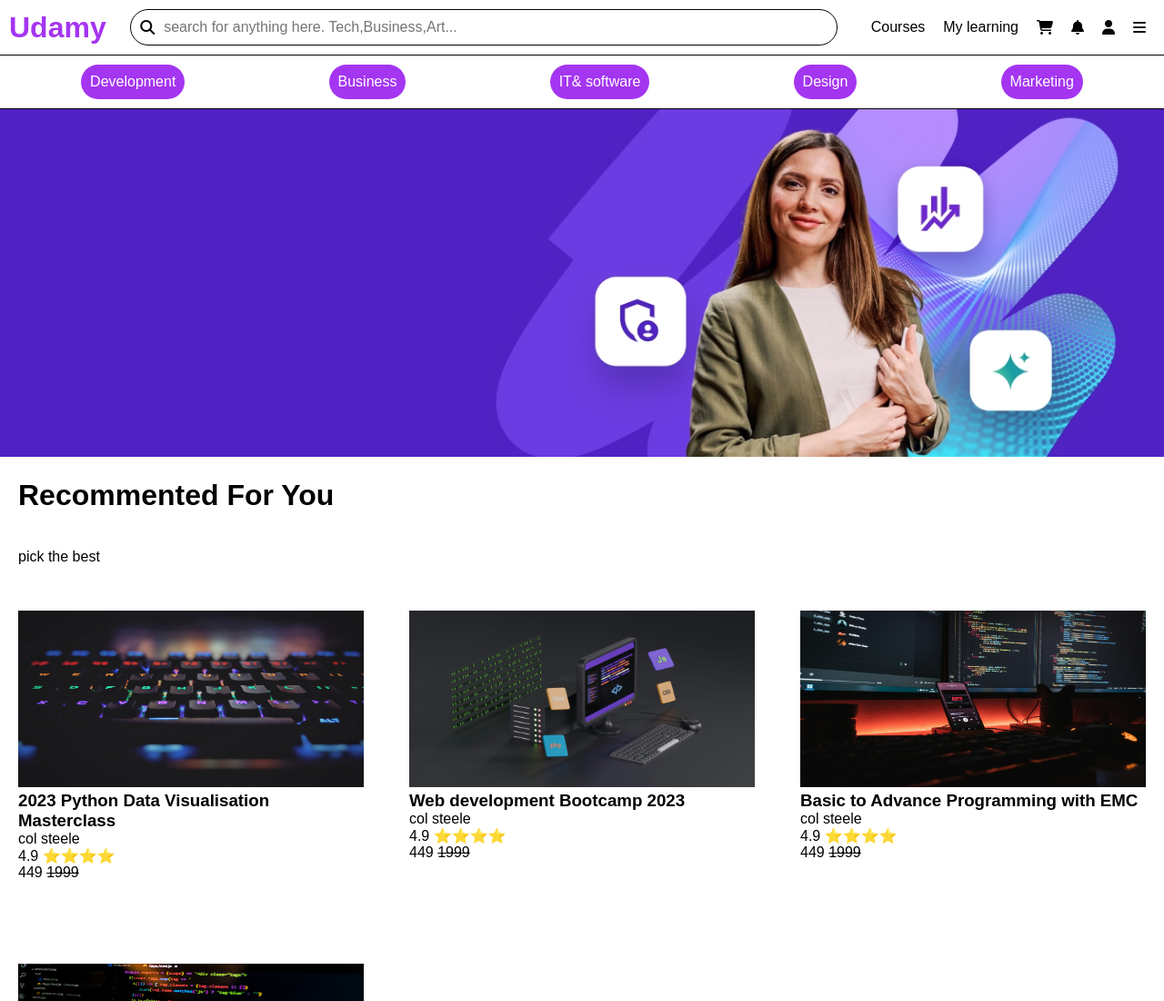
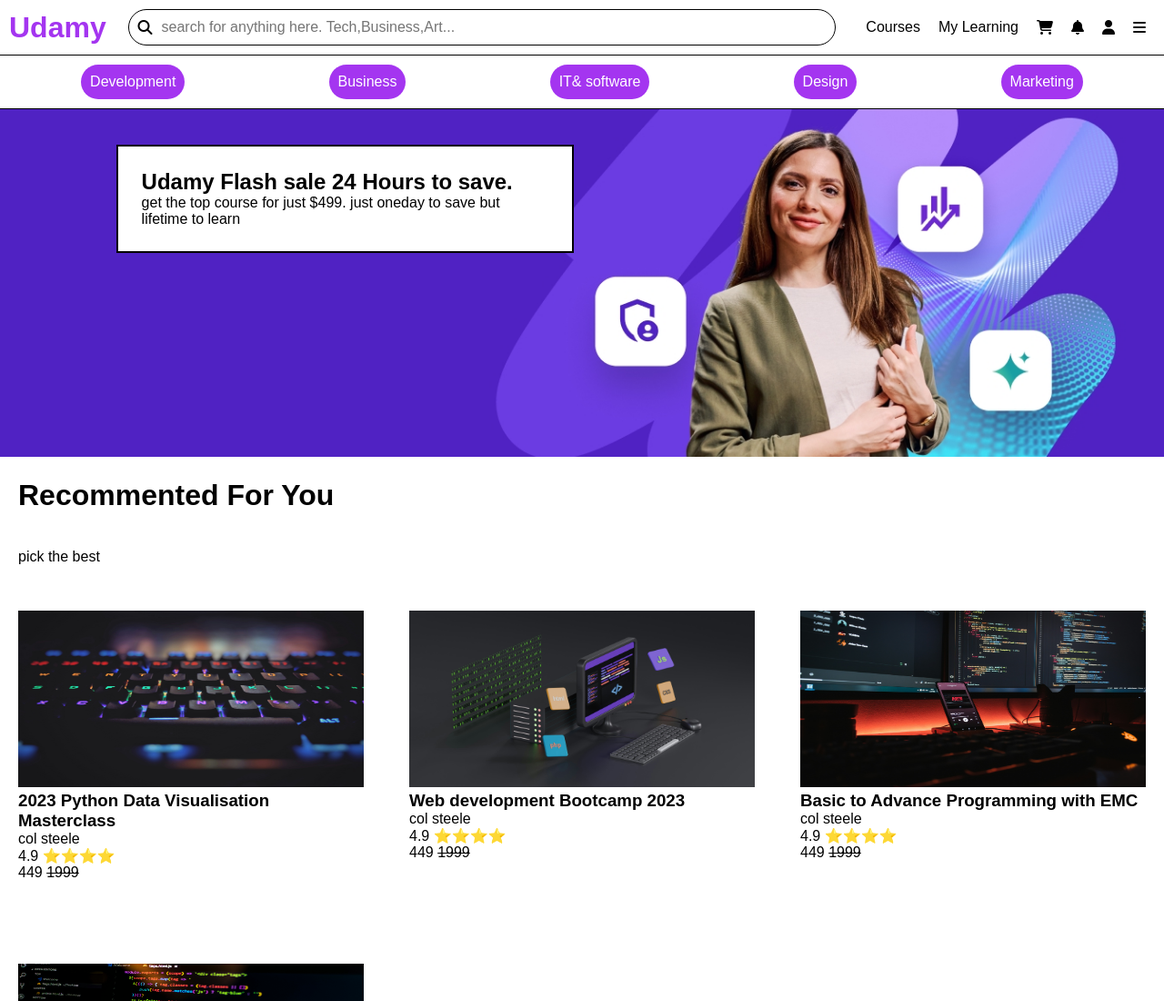
Before and after one commit to hameedsarif20-gif/udamy-clone, a plain HTML site: page index.html in a window 1280 px wide. Shown: the top 1100 px of the page at 91% size. Drawn offline with Linux system fonts and the light colour scheme; a web font is replaced by a local one.

Commit message:
updated the positions

```diff
--- a/index.html
+++ b/index.html
@@ -31,7 +31,11 @@
         </div>
         <div class="navbar__s3">
             <p>Courses</p>
-            <p>My learning</p>
+            <!-- <p>My learning</p> -->
+             <div class="mylearning">
+                <p>My Learning</p>
+                <div class="mylearning__popup">you did not purchash anything yet</div>
+             </div>
             <i class="fa-solid fa-cart-shopping" style="color: #000000;"></i>
             <i class="fa-solid fa-bell" style="color: #000000;"></i>
             <i class="fa-solid fa-user" style="color: #050505;"></i>
@@ -49,6 +53,10 @@
     <!-- <sale image> -->
     <div class="sale-image">
         <img src="./images/sale-image.jpg">
+        <div class="sale-image__offer">
+            <h2>Udamy Flash sale 24 Hours to save.</h2>
+            <p>get the top course for just $499. just oneday to save but lifetime to learn</p>
+        </div>
     </div>
     <!-- <recommented> -->
     <div class="recommented">
--- a/style.css
+++ b/style.css
@@ -12,6 +12,10 @@
   border-bottom: solid 1px;
   gap: 10px;
   align-items: center;
+  position: sticky;
+  top: 0;
+  background-color: white;
+  z-index: 1;
 }
 .navbar__s1__title {
   color: #a435f0;
@@ -29,6 +33,7 @@
   border: none;
   font-size: 16px;
   width: 100%;
+  background-color: transparent;
 }
 .navbar__s2 input:focus {
   outline: none;
@@ -38,6 +43,26 @@
   padding: 10px;
   gap: 20px;
   align-items: center;
+}
+
+/* my learning popup */
+.mylearning{
+  position: relative;
+  cursor: pointer;
+}
+.mylearning__popup{
+  position: absolute;
+  background-color: white;
+  border: solid black 1px;
+  width: 100px;
+  top: 150%;
+  padding: 20px;
+  right: 0;
+  display: none;
+}
+
+.mylearning:hover .mylearning__popup{
+display: block;
 }
 
 .categories {
@@ -52,8 +77,20 @@
   padding: 10px;
   border-radius: 30px;
 }
+.sale-image{
+  position: relative;
+}
 .sale-image img {
   width: 100%;
+}
+.sale-image__offer{
+  width: 35%;
+  border: solid black 2px;
+  background-color: white;
+  padding: 2%;
+  position: absolute;
+  top: 10%;
+  left: 10%;
 }
 .recommented__title{
     padding: 20px;
```
